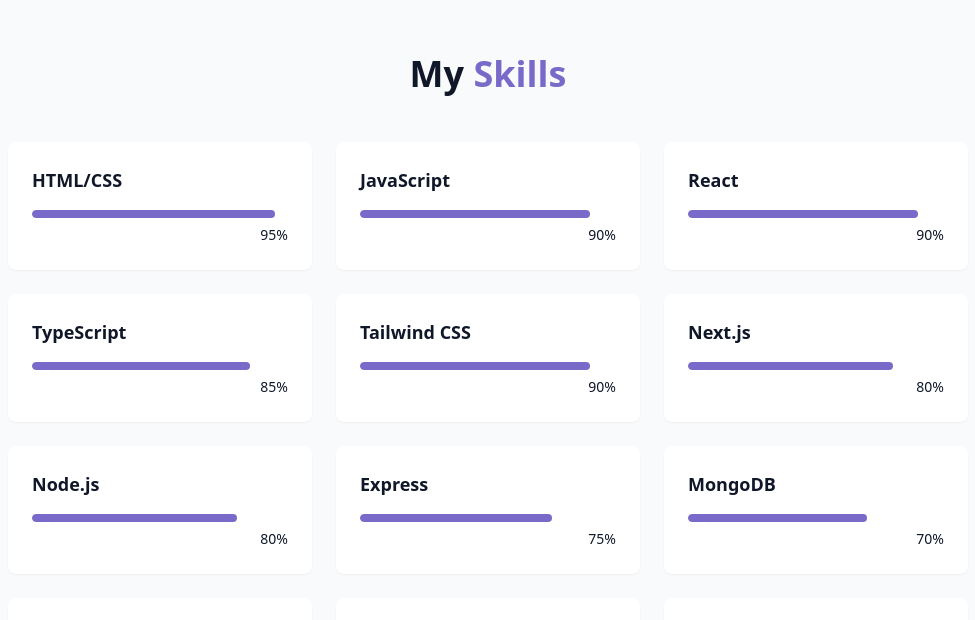
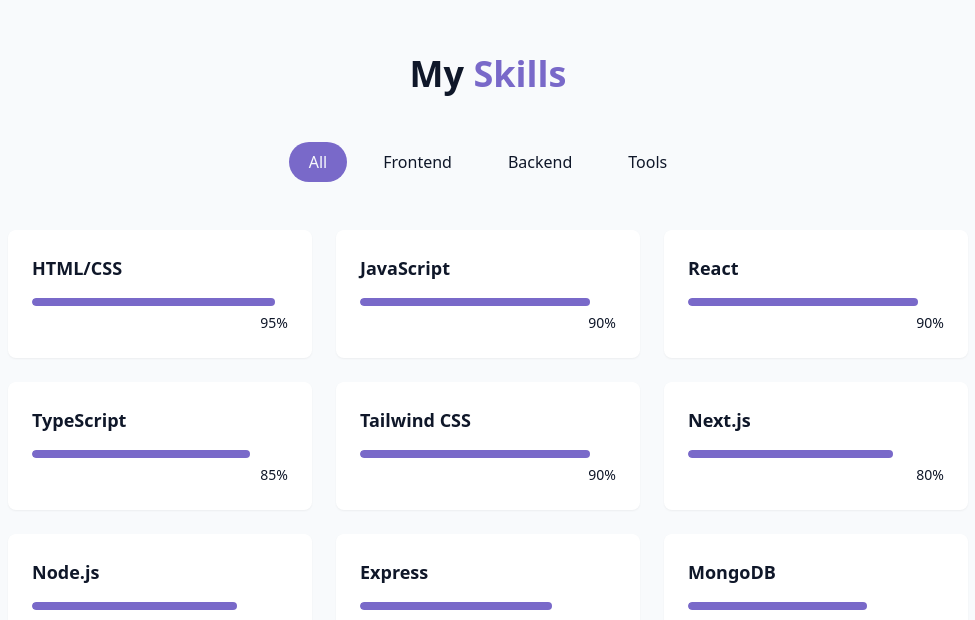
Before and after one commit to karou1182001/Portfolio, a React (Vite) app: page / in a window 1280 px wide. Shown: the part 1548-2168 px from the top of the page, without its empty margins (152-1127 px from the left). Built offline with nearby package versions, Linux system fonts and the light colour scheme.

Commit message:
skill section

```diff
--- a/src/components/SkillsSection.jsx
+++ b/src/components/SkillsSection.jsx
@@ -1,3 +1,7 @@
+import { useEffect, useState } from "react";
+import {cn} from '@/lib/utils';
+
+
 const skills = [
   // ======================
   // Frontend Skills
@@ -27,14 +31,34 @@
   { name: "VS Code", level: 95, category: "tools" },
 ];
 
+const categories= ["all", "frontend", "backend", "tools"]
+
 export const SkillSection = () => {
-    return <section id="skills" className="py-24 px-4 relative bg-secondary/30">
+    const [activeCategory, setActiveCategory]=useState("all")
+    const filteredSkills= skills.filter((skill)=> activeCategory==="all" || skill.category===activeCategory);
+
+
+    return (
+    <section id="skills" className="py-24 px-4 relative bg-secondary/30">
         <div className="container mx-auto max-w-5xl">
             <h2 className="text-3xl md:text-4xl font-bold mb-12 text-center">
                 My <span className="text-primary"> Skills</span>
             </h2>
+
+            <div className="flex flex-wrap justify-center gap-4 mb-12">
+                {categories.map((category, key)=> (
+                    <button key={key}
+                            onClick={()=>setActiveCategory(category)}
+                            className={cn("px-5 py-2 rounded-full transition-colors duration-300 capitalize",
+                                activeCategory==category ? "bg-primary text-primary-foreground" : "bg-secondary/70 text-foreground hover:bg-secondary"
+                            )}>
+                        {category}
+                    </button>
+                ))}
+
+            </div>
             <div className="grid grid-cols-1 sm:grid-cols-2 lg:grid-cols-3 gap-6">
-                {skills.map((skill, key)=>(
+                {filteredSkills.map((skill, key)=>(
                     <div key={key} className="bg-card p-6 rounded-lg shadow-xs card-hover">
                         <div className="text-left mb-4">
                             <h3 className="font-semibold text-lg">{skill.name}</h3>
@@ -50,4 +74,5 @@
             </div>
         </div>
     </section>
+    )
 }
```
